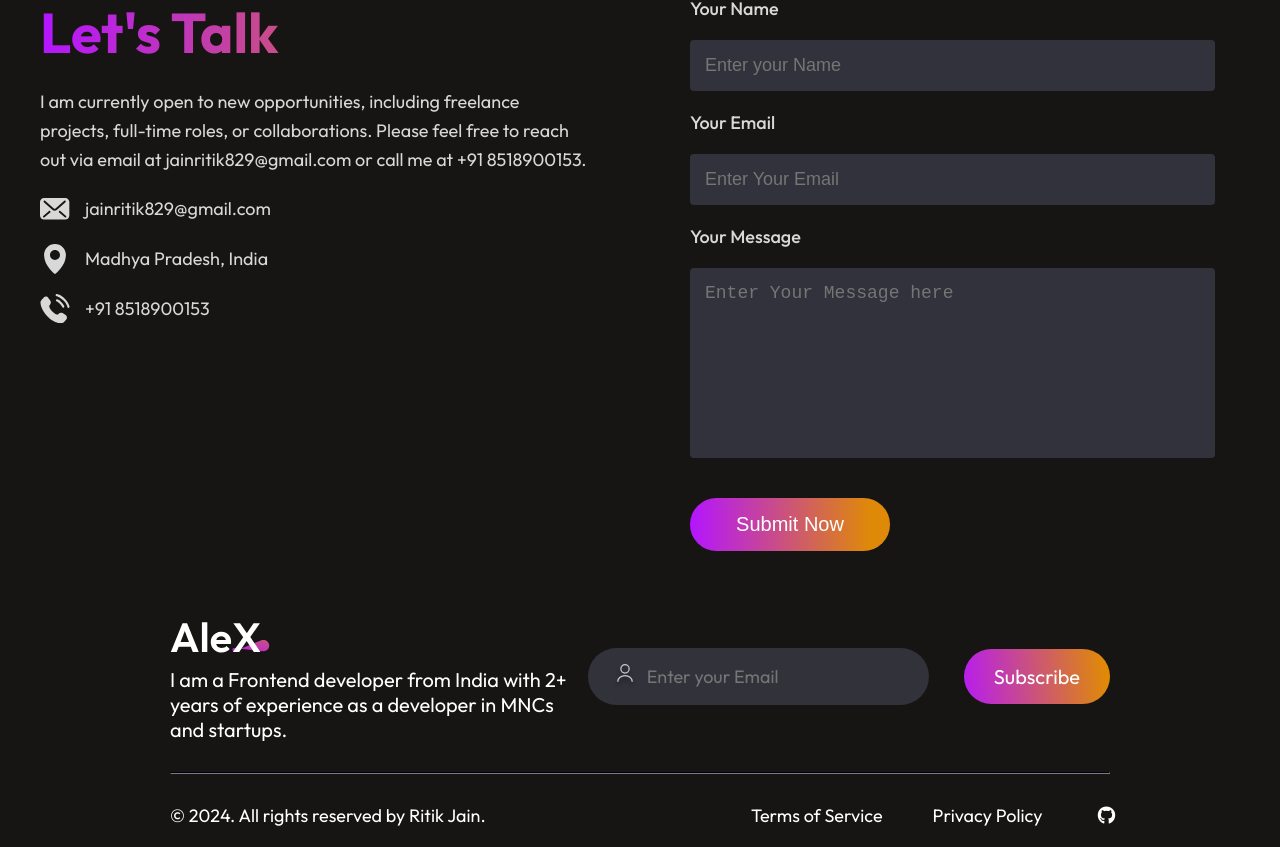
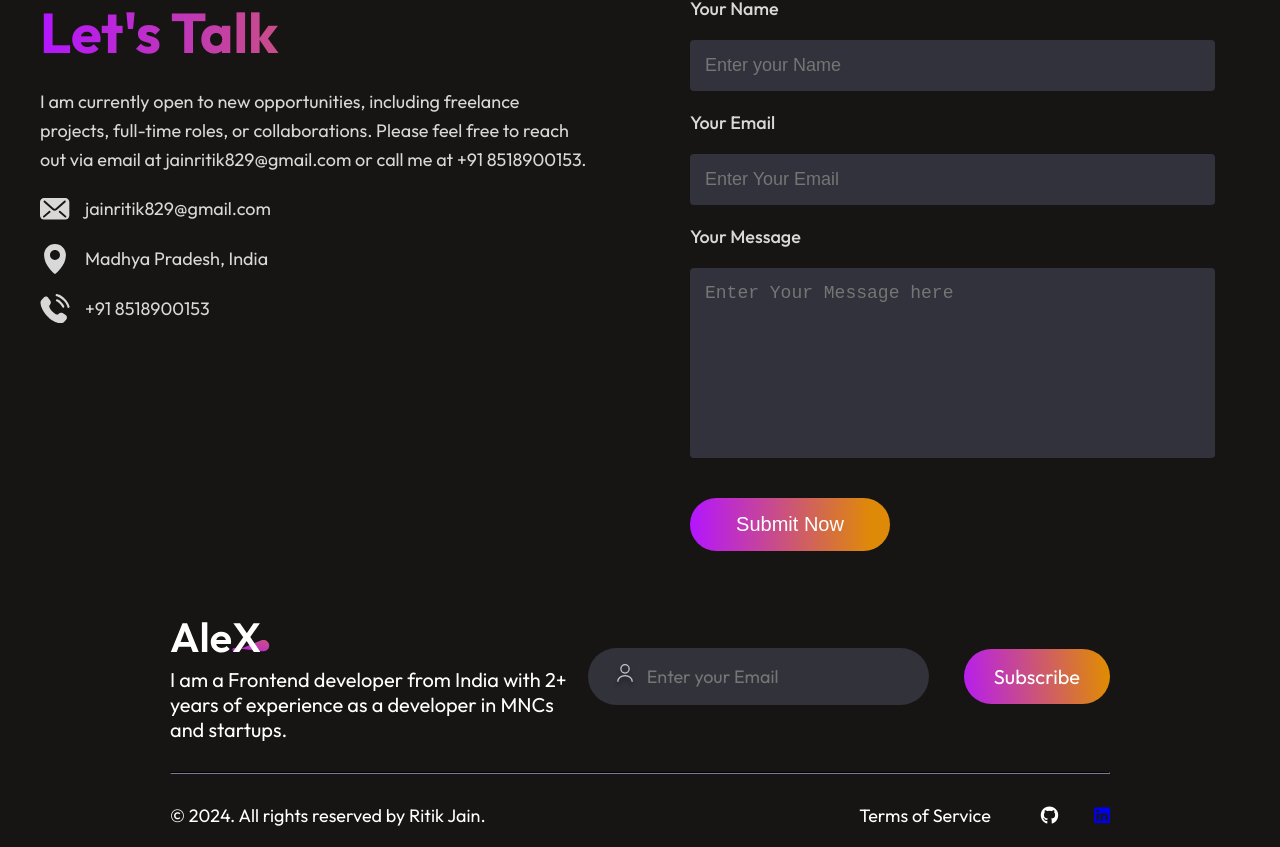
Before and after one commit to Ritikjain91/Ritikportfolio, a React (Create React App) app: page / in a window 1280 px wide. Shown: the part 5490-6337 px from the top of the page. Built offline with nearby package versions, Linux system fonts and the light colour scheme.

Commit message:
update the code

```diff
--- a/src/Component/Footer/footer.css
+++ b/src/Component/Footer/footer.css
@@ -81,10 +81,9 @@
 .footer-email-input:hover {
     border: 2px solid white;
 }
-.github-icon a{
+.github-link {
   color: white;
-  padding: 30%;
-
+  margin-right: 2em;
 }
 
 @media (max-width: 768px) {
--- a/src/Component/Footer/footer.jsx
+++ b/src/Component/Footer/footer.jsx
@@ -30,8 +30,17 @@ const Footer = () => {
         </p>
         <div className="footer-bottom-right">
           <p>Terms of Service</p>
-          <p>Privacy Policy</p>
-          <p className='github-icon'><a href="https://github.com/Ritikjain91"><i class="fab fa-github"></i></a></p>
+
+<p className='social-links'>
+  <a href="https://github.com/Ritikjain91" target="_blank" rel="noopener noreferrer" className="github-link">
+    <i className="fab fa-github"></i>
+  </a>
+  <a href="https://www.linkedin.com/in/ritik-jain-278b32243/" target="_blank" rel="noopener noreferrer" className="linkedin-link">
+    <i className="fab fa-linkedin"></i>
+  </a>
+</p>
+
+
         </div>
       </div>
     </div>
```
